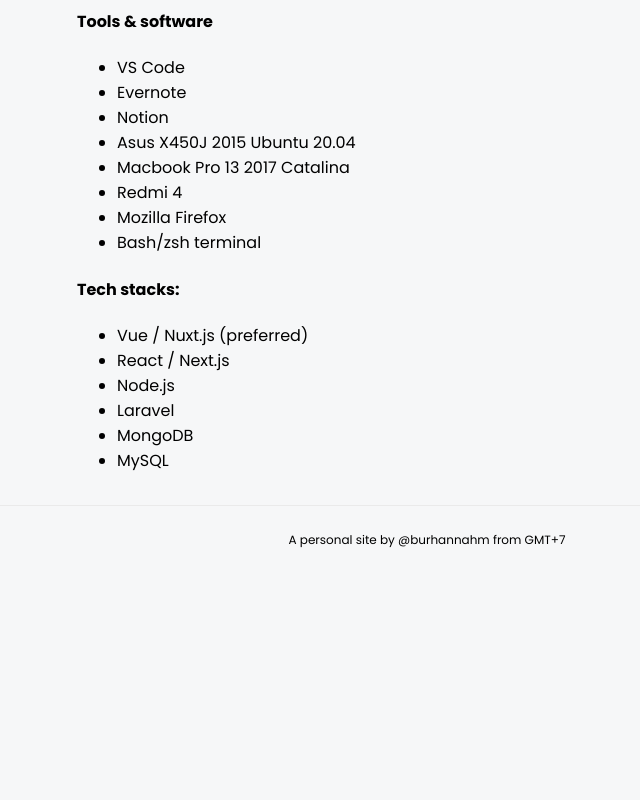
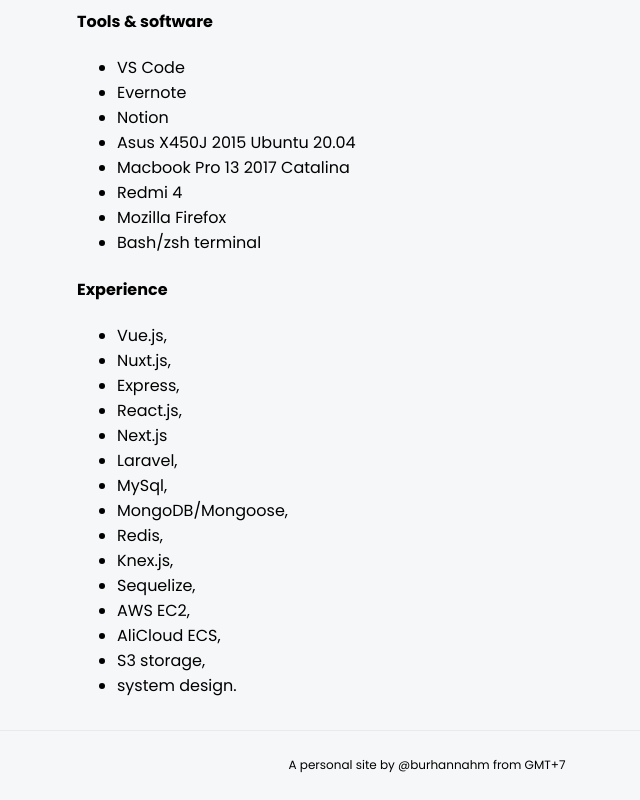
Before and after one commit to burhanahmeed/kusiaga.com, a Next.js app: page /about in a window 1280 px wide. Shown: the part 1193-1993 px from the top of the page, without its empty margins (213-853 px from the left). Before the commit the page ends 1768 px from the top, so only its background shows below. Built offline with nearby package versions, Linux system fonts and the light colour scheme.

Commit message:
Update about.mdx

```diff
--- a/components/about.mdx
+++ b/components/about.mdx
@@ -47,10 +47,19 @@
 - Mozilla Firefox
 - Bash/zsh terminal
 
-#### Tech stacks:
-- Vue / Nuxt.js (preferred)
-- React / Next.js
-- Node.js
-- Laravel
-- MongoDB
-- MySQL
+#### Experience
+- Vue.js,
+- Nuxt.js,
+- Express,
+- React.js,
+- Next.js
+- Laravel,
+- MySql,
+- MongoDB/Mongoose,
+- Redis,
+- Knex.js,
+- Sequelize,
+- AWS EC2,
+- AliCloud ECS,
+- S3 storage,
+- system design.
```
